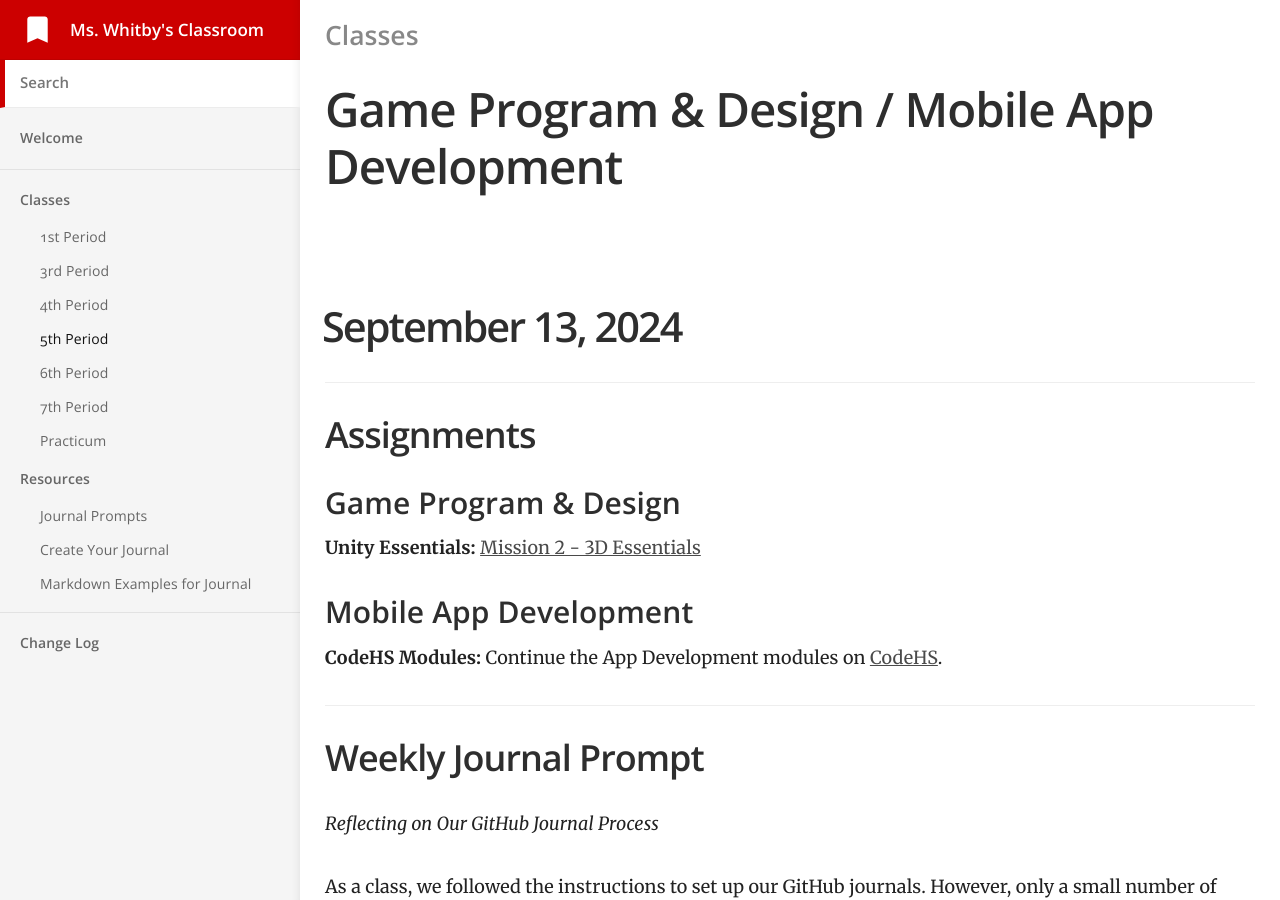
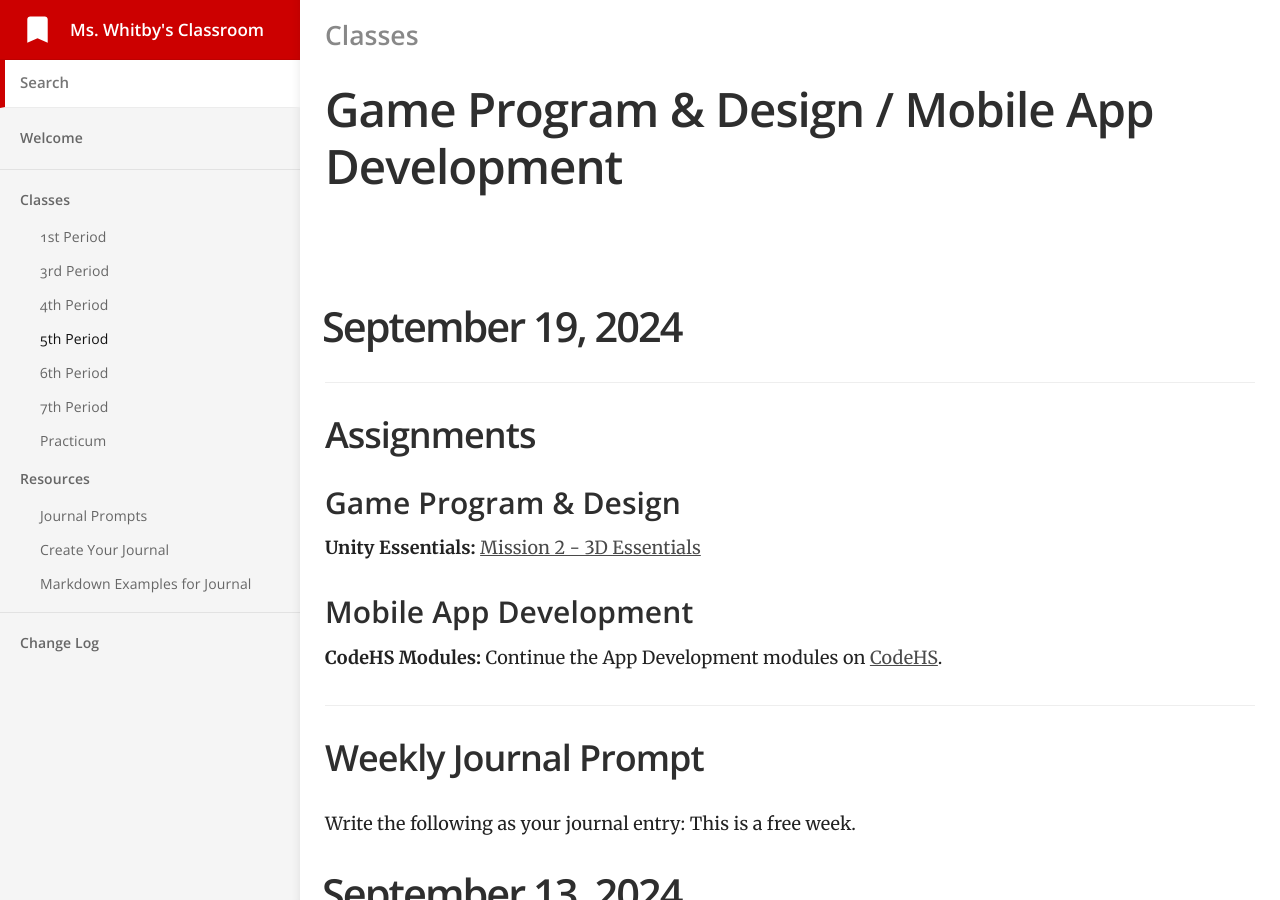
Before and after one commit to mswhitby/classroom, a Jekyll site: the page built from _docs/classes/5th.md, in a window 1280 px wide and 900 px high. Built offline with Jekyll 4.4.1, drawn with Linux system fonts in a browser that asks for light colours.

Commit message:
Updated lesson

```diff
--- a/_docs/classes/5th.md
+++ b/_docs/classes/5th.md
@@ -4,6 +4,22 @@ subtitle: Game Program & Design / Mobile App Development
 category: Classes
 order: 4
 ---
+
+# September 19, 2024
+
+## Assignments
+
+### Game Program & Design
+
+**Unity Essentials:** [Mission 2 - 3D Essentials](https://learn.unity.com/mission/mission-2-3d-essentials?pathwayId=664b6225edbc2a01973f4f19)
+
+### Mobile App Development
+
+**CodeHS Modules:** Continue the App Development modules on [CodeHS](https://codehs.com/).
+
+## Weekly Journal Prompt
+
+Write the following as your journal entry: This is a free week.
 
 # September 13, 2024
 
```
